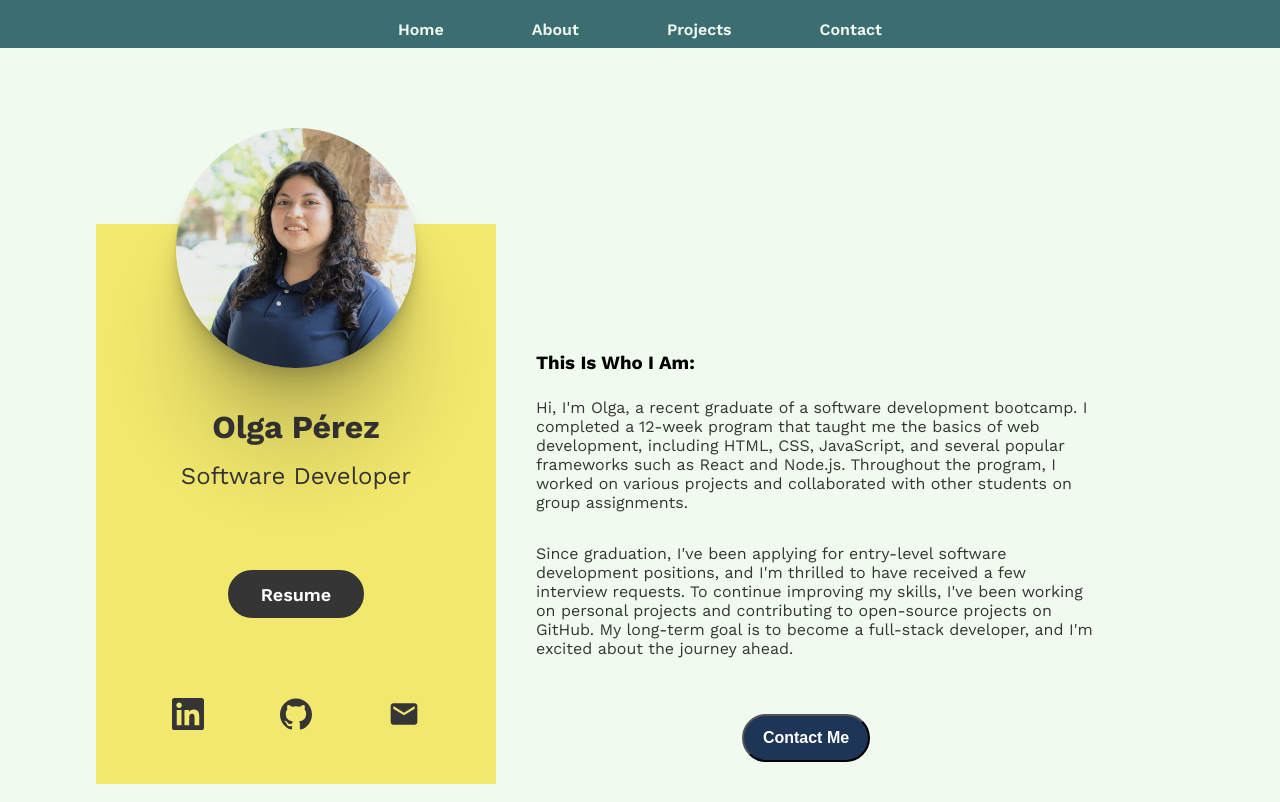
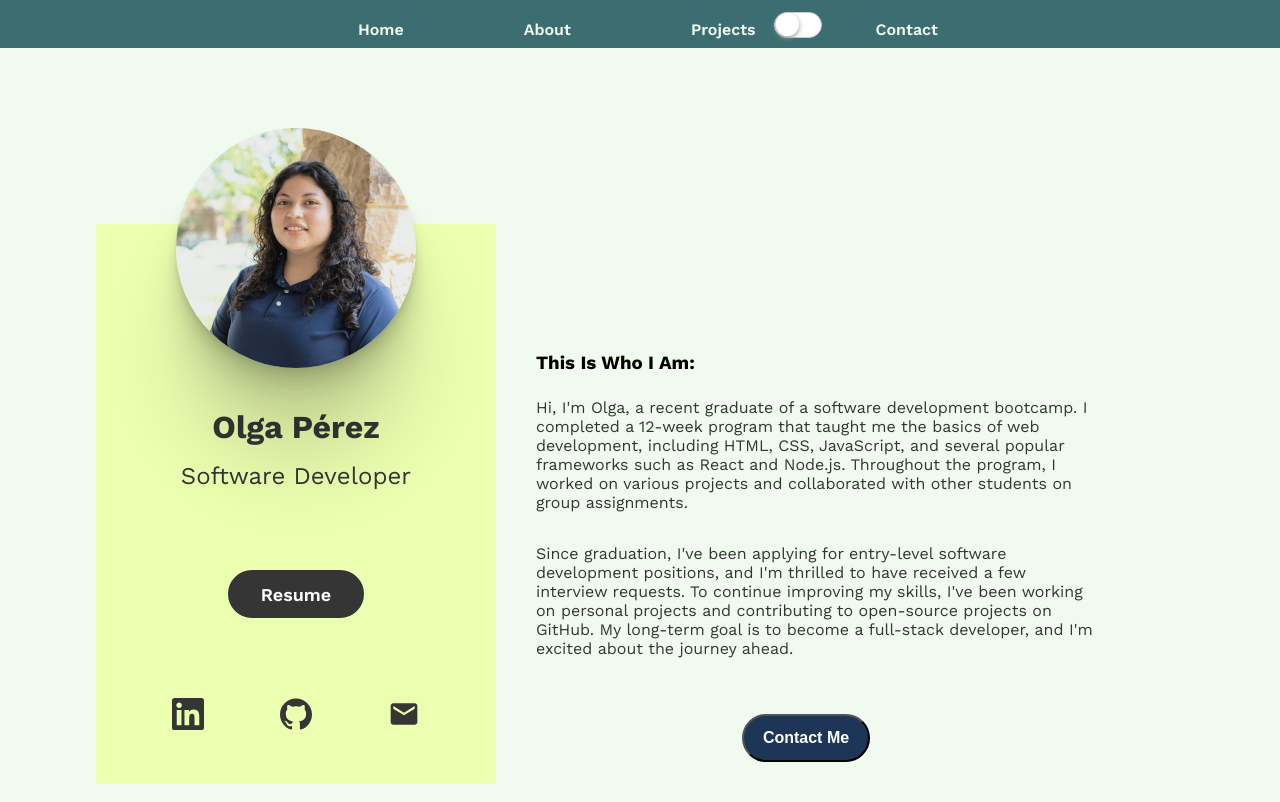
Before and after one commit to orpd0523/portfolio, a React (Create React App) app: page /about in a window 1280 px wide. Built offline with nearby package versions, Linux system fonts and the light colour scheme.

Commit message:
created toggle button for night mode

```diff
--- a/src/components/Button/Button.scss
+++ b/src/components/Button/Button.scss
@@ -21,13 +21,13 @@
   }
   &--about {
     background-color: $palette-dark-blue;
-    &:active {
-      background-color: $yellow;
-      color: $char-black;
-    }
-    &:hover {
-      background-color: $yellow;
-    }
+   &:hover{
+        background-color: $pink;
+      }
+      &:active{
+        background-color: $white;
+        color: $char-black;
+      }
   }
   &--contact {
     background-color: $pink;
--- a/src/components/Header/Header.js
+++ b/src/components/Header/Header.js
@@ -15,6 +15,15 @@ function Header() {
         </Link>
       </div>
       <MenuItems color="header" />
+
+    <div className="bold">
+      <label className="switch">
+  <input type="checkbox"></input>
+  <span className="slider"></span>
+</label>
+</div>
+
+
       <div className="header__main">
         <div className="header__container">
           <a href="http://www.linkedin.com/in/operez0523-dev">
--- a/src/components/Header/Header.scss
+++ b/src/components/Header/Header.scss
@@ -50,6 +50,15 @@
   }
 }
 
+.switch{
+  display: none;
+  visibility: hidden;
+}
+.slider{
+  display: none;
+  visibility: hidden;
+}
+
 @media screen and (min-width: 768px) {
   .header {
     flex-direction: row;
@@ -82,4 +91,75 @@
       width: 100%;
     }
   }
+  .switch{
+    display: block;
+    visibility: visible;
+  }
+  .slider{
+    display: block;
+    visibility: visible;
+  }
+  /* The switch - the box around the slider */
+.switch {
+  font-size: 12px;
+  position: relative;
+  display: inline-block;
+  width: 48px;
+  height: 26px;
+ }
+
+ /* Hide default HTML checkbox */
+ .switch input {
+  opacity: 1;
+  width: 0;
+  height: 0;
+ }
+
+ /* The slider */
+ .slider {
+  position: absolute;
+  cursor: pointer;
+  top: 0;
+  left: 0;
+  right: 0;
+  bottom: 0px;
+  background: #fff;
+  transition: .4s;
+  border-radius: 30px;
+  border: 1px solid #ccc;
+ }
+
+
+ .bold{
+  margin-inline: auto;
+  position: relative;
+  margin-top: .75rem;
+  display: flex;
+  left: -410px;
+  justify-content: center;
+  margin-right: 1rem;
+ }
+
+ .slider:before {
+  position: absolute;
+  content: "";
+  height: 1.9em;
+  width: 1.9em;
+  border-radius: 16px;
+  left: 1.2px;
+  top: 0;
+  bottom: 0;
+  background-color: white;
+  box-shadow: 0 2px 5px #999999;
+  transition: .4s;
+ }
+
+ input:checked + .slider {
+  background-color: #000000;
+  border: 1px solid transparent;
+ }
+
+ input:checked + .slider:before {
+  transform: translateX(1.5em);
+ }
 }
--- a/src/components/Hero/Hero.scss
+++ b/src/components/Hero/Hero.scss
@@ -96,7 +96,7 @@
         color: $yellow;
       }
       &:visited {
-        color: $yellow;
+        color: $pink;
       }
     }
     &__button {
--- a/src/components/MenuItems/MenuItems.scss
+++ b/src/components/MenuItems/MenuItems.scss
@@ -43,7 +43,8 @@
     display: flex;
     flex-direction: row;
     justify-content: center;
-    gap: 4rem;
+    gap: 6rem;
     padding-top: 1rem;
+    margin-left: 5rem;
   }
 }
--- a/src/pages/AboutPage/AboutPage.scss
+++ b/src/pages/AboutPage/AboutPage.scss
@@ -10,7 +10,7 @@
     gap: 1rem;
   }
   &__main {
-    background-color: $yellow;
+    background-color: $light-yellow;
     position: relative;
     margin-top: 7rem;
     padding-top: 10.5rem;
--- a/src/pages/ContactPage/ContactPage.js
+++ b/src/pages/ContactPage/ContactPage.js
@@ -6,6 +6,7 @@ import { SiLinkedin } from "react-icons/si";
 import { AiFillPhone } from "react-icons/ai";
 import { MdEmail } from "react-icons/md";
 import { BsPersonFill } from "react-icons/bs";
+import { Link } from "react-router-dom";
 
 function ContactPage() {
   return (
@@ -32,27 +33,29 @@ function ContactPage() {
 
           <div className="contact__square">
             <div className="hero__hold">
+              <Link to="/about">
                 <BsPersonFill className="hero__icon" size={22} />
+              </Link>
             </div>
-            <h3 className="contact__social">
-              Olga Pérez
-            </h3>
+            <Link to="/about" style={{ textDecoration: 'none' }}>
+              <h3 className="contact__social">Olga Pérez</h3>
+            </Link>
           </div>
 
           <div className="contact__square">
             <div className="hero__hold">
-              <a href="tel:+1832-790-0105">
+              <a href="tel:+1832-790-0105" rel="phone number">
                 <AiFillPhone className="hero__icon" size={22} />
               </a>
             </div>
-            <a href="tel:+1832-790-0105" className="contact__social">
+            <a href="tel:+1832-790-0105" rel="phone number" className="contact__social">
               832-790-0105
             </a>
           </div>
 
           <div className="contact__square">
             <div className="hero__hold">
-              <a href="mailto:orpd0523@gmail.com?subject=">
+              <a href="mailto:orpd0523@gmail.com?subject=" rel="email">
                 <MdEmail className="hero__icon" size={22} />
               </a>
             </div>
@@ -66,17 +69,18 @@ function ContactPage() {
 
           <div className="contact__square">
             <div className="hero__hold">
-              <a href="http://www.linkedin.com/in/operez0523-dev">
+              <a href="http://www.linkedin.com/in/operez0523-dev" rel="linkedin">
                 <SiLinkedin className="hero__icon" size={22} />
               </a>
             </div>
             <a
-              href="http://www.linkedin.com/in/operez0523-dev"
+              href="http://www.linkedin.com/in/operez0523-dev" rel="linkedin"
               className="contact__social"
             >
               operez0523-dev
             </a>
           </div>
+
         </Card>
       </div>
     </div>
--- a/src/pages/ContactPage/ContactPage.scss
+++ b/src/pages/ContactPage/ContactPage.scss
@@ -61,6 +61,15 @@
         padding-top: .25rem;
         text-decoration: none;
         color: $char-black;
+        &:hover {
+          color: $pink;
+        }
+        &:active {
+          color: $yellow;
+        }
+        &:visited {
+          color: $char-black;
+        }
       }
       &__title3{
         color: $char-black;
```
